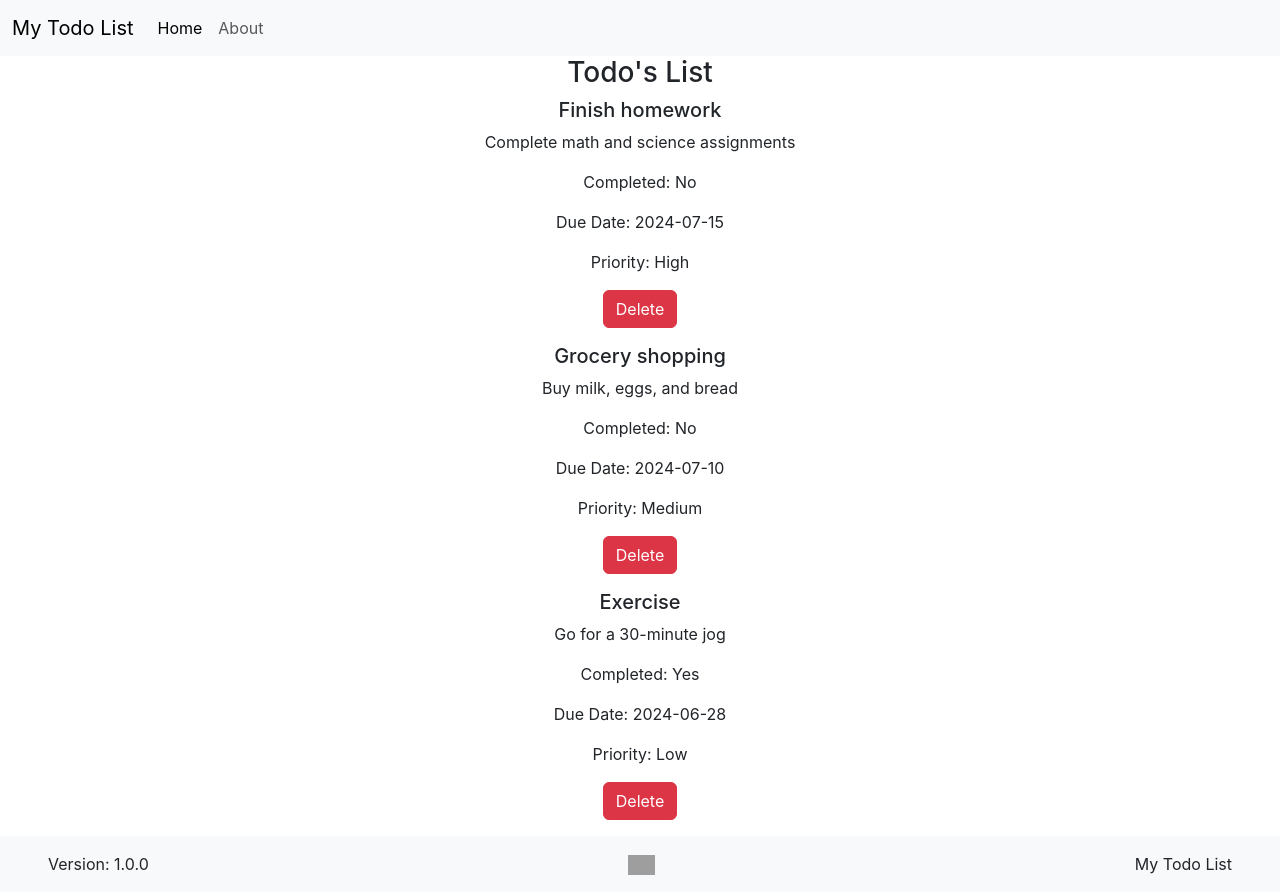
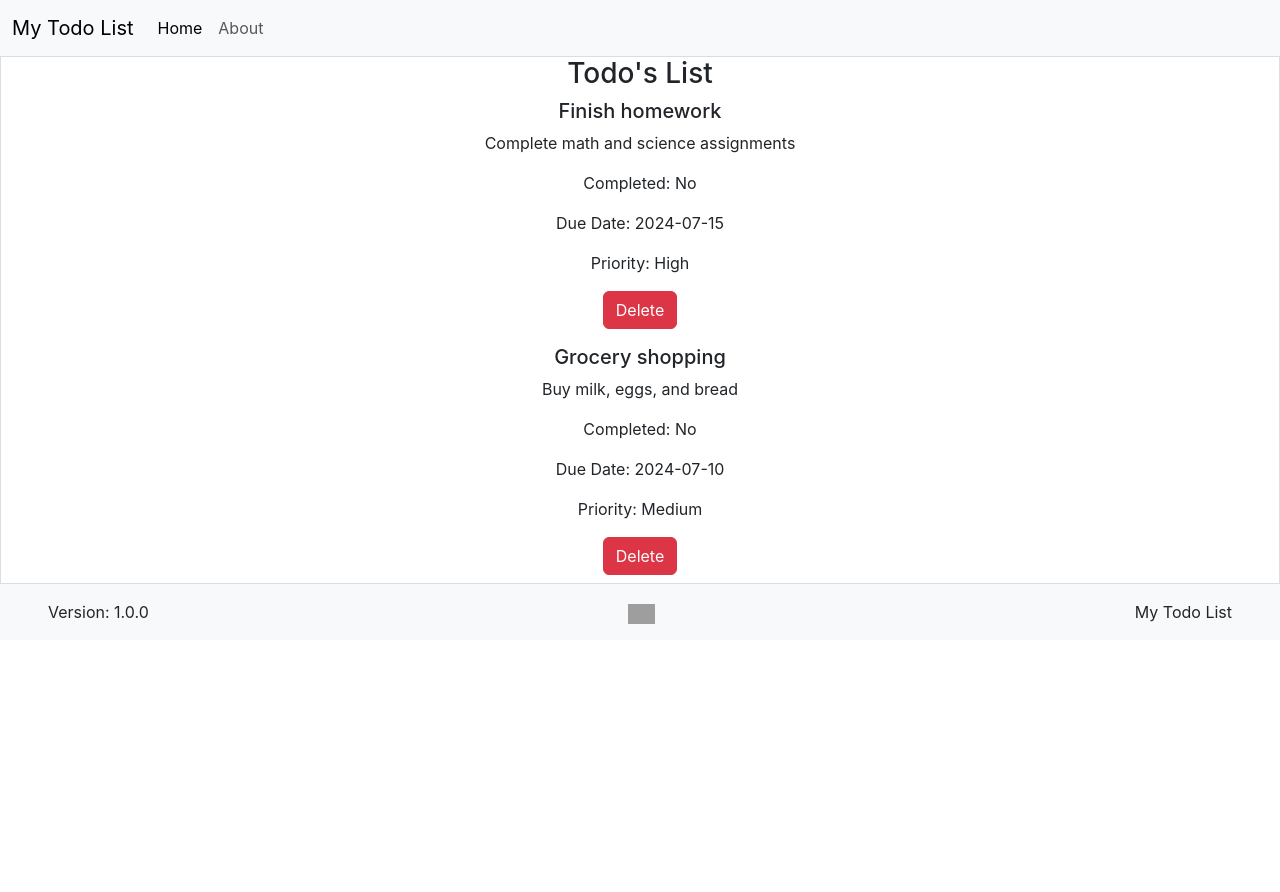
Before and after one commit to Szkrishna/my-first-react-app, a React (Create React App) app: page / in a window 1280 px wide. After the commit the page ends 800 px from the top, so only its background shows below. Built offline with nearby package versions, Linux system fonts and the light colour scheme; grey boxes are pictures that could not be loaded.

Commit message:
adding custom style in todos component

```diff
--- a/src/App.js
+++ b/src/App.js
@@ -1,10 +1,11 @@
 import './App.css';
 import Header from './MyComponents/Header';
 import { Footer } from './MyComponents/Footer';
-import { Todos } from './MyComponents/Todos'
+import { Todos } from './MyComponents/Todos';
+import { useState } from "react";
 
 function App() {
-  let todos = [
+  const [todos, setTodos] = useState([
     {
       id: 1,
       title: 'Finish homework',
@@ -29,15 +30,18 @@ function App() {
       dueDate: '2024-06-28',
       priority: 'Low',
     }
-  ];
+  ]);
 
-  const onDelete = ()=>{
-    alert("This item is deleted");
+  const onDelete = (todo)=>{
+    alert("The item " + todo.title + " is deleted.");
+    setTodos(todos.filter((e)=>{
+      return e!==todo;
+    }));
   }
   return (
     <div className=" App">
       <Header title="My Todo List"/>
-      <Todos todos={todos} onDelete={onDelete} />
+      <Todos todos={todos} onDelete={onDelete}/>
       <Footer/>
     </div>
   );
--- a/src/MyComponents/Todo.js
+++ b/src/MyComponents/Todo.js
@@ -10,7 +10,7 @@ export const Todo = ({ todo, onDelete}) => {
         {todo.dueDate && <p>Due Date: {todo.dueDate}</p>}
         {todo.priority && <p>Priority: {todo.priority}</p>}
       </div>
-      <button type="button" class="btn btn-danger mb-3" onClick={onDelete}>Delete</button>
+      <button type="button" class="btn btn-danger mb-3" onClick={()=>onDelete(todo)}>Delete</button>
     </div>
   )
 }
--- a/src/MyComponents/Todos.js
+++ b/src/MyComponents/Todos.js
@@ -2,8 +2,15 @@ import React from 'react';
 import { Todo } from './Todo';
 
 export const Todos = (props) => {
+    const containerStyle = {
+        minHeight: '528px',
+        maxHeight: '528px',
+        overflowY: 'scroll',
+        border: '1px solid #ddd',
+      };
+
     return (
-        <div className="todos">
+        <div className="todos" style={containerStyle}>
             <h3>Todo's List</h3>
             {props.todos.map((todo) => {
                 return <Todo todo={todo} key={todo.sno} onDelete={props.onDelete} />
```
